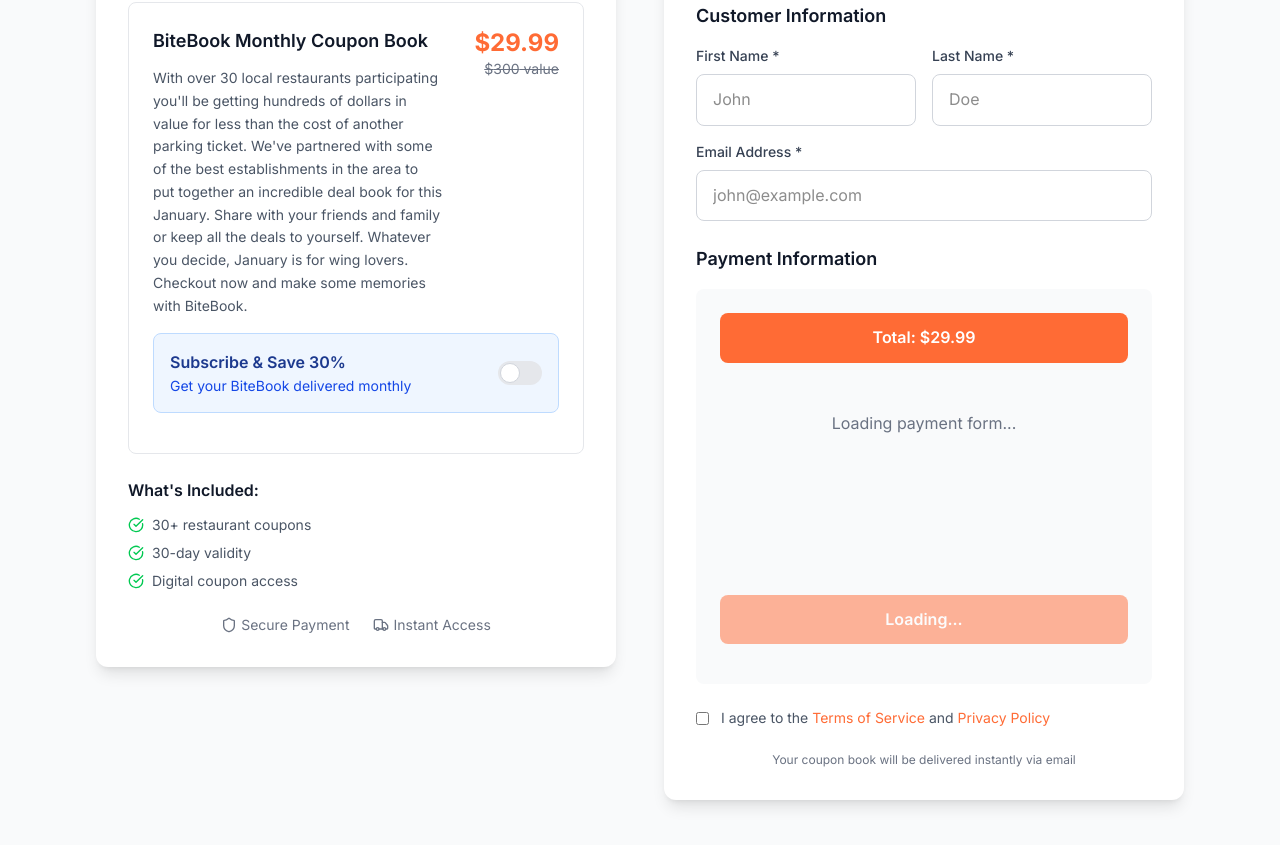
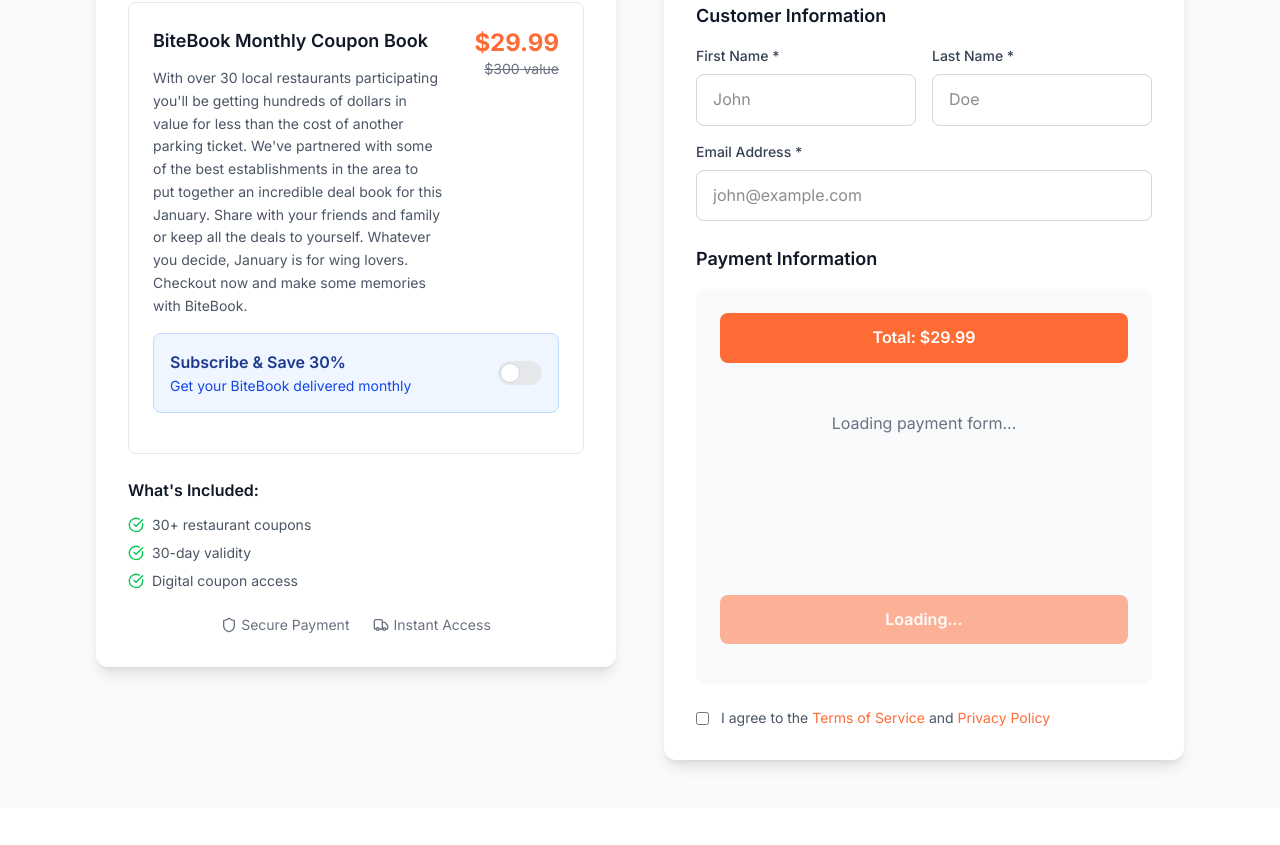
Before and after one commit to JuiceFactory22/bitebook_website, a Next.js app: page /checkout in a window 1280 px wide. Shown: the part 199-1044 px from the top of the page. After the commit the page ends 1007 px from the top, so only its background shows below. Built offline with nearby package versions, Linux system fonts and the light colour scheme.

Commit message:
Remove delivery message from bottom of checkout page

```diff
--- a/src/app/checkout/page.tsx
+++ b/src/app/checkout/page.tsx
@@ -409,13 +409,6 @@
                     <p className="mt-2 text-sm text-gray-600">Processing payment...</p>
                   </div>
                 )}
-
-                <p className="text-xs text-gray-500 text-center">
-                  {isSubscription
-                    ? 'Your first coupon book will be delivered instantly via email. Future books will be delivered monthly.'
-                    : 'Your coupon book will be delivered instantly via email'
-                  }
-                </p>
               </form>
             </div>
           </div>
```
